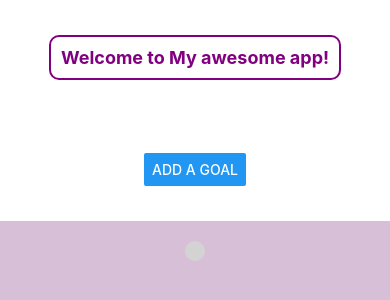
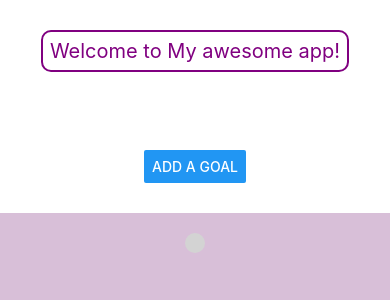
Before and after one commit to lizihao159/CS5520_project, a React Native app: screen / in a window 390 px wide. Shown: the top 300 px of the page. Built offline with nearby package versions, Linux system fonts and the light colour scheme.

Commit message:
adjust the style and margin

```diff
--- a/App.js
+++ b/App.js
@@ -6,20 +6,20 @@ import Input from './components/Input';
 
 export default function App() {
   const appName = 'Welcome to My awesome app!';
-  const [inputText, setInputText] = useState(''); // State to store input from child
-  const [modalVisible, setModalVisible] = useState(false); // State to control modal visibility
+  const [inputText, setInputText] = useState('');
+  const [modalVisible, setModalVisible] = useState(false);
 
-  // Callback function to handle the data received from Input.js
+  // Callback function
   const handleInputData = (text) => {
-    setInputText(text); // Set the input text from the child component
-    setModalVisible(false); // Hide the modal once the user adds a goal
+    setInputText(text); // Set the input text
+    setModalVisible(false); // Hide the modal after user type the goal
   };
 
   return (
     <SafeAreaView style={styles.container}>
       <StatusBar style="auto" />
 
-      {/* Top section with header and button */}
+      {/* Top section with header */}
       <View style={styles.topSection}>
         <Header name={appName}></Header>
 
@@ -36,7 +36,7 @@ export default function App() {
         </View>
       </View>
 
-      {/* Pass the modal visibility */}
+      {/* Pass the modal and the callback function to the Input */}
       <Input autoFocus={true} isVisible={modalVisible} onConfirm={handleInputData} />
     </SafeAreaView>
   );
@@ -48,19 +48,19 @@ const styles = StyleSheet.create({
     backgroundColor: '#fff',
   },
   topSection: {
-    flex: 1, // 1/5th of the screen
+    flex: 1, // 1/5 of the screen
     justifyContent: 'space-between', // Space between header and button
     alignItems: 'center',
     backgroundColor: '#fff',
-    paddingVertical: 35,
+    paddingVertical: 30, // Padding to give space at the top
   },
   buttonContainer: {
     alignSelf: 'stretch',
     justifyContent: 'flex-end', // place the button at the bottom
-    alignItems: 'center', // Center the button horizontally
+    alignItems: 'center', // place the button in the center
   },
   bottomSection: {
-    flex: 4, // 4/5ths of the screen
+    flex: 4, // 4/5 of the screen
     backgroundColor: '#d8bfd8', // Light purple background
     justifyContent: 'flex-start', // Align content to the top
     alignItems: 'center', // Align horizontally in the center
@@ -69,10 +69,10 @@ const styles = StyleSheet.create({
   textWrapper: {
     backgroundColor: '#d3d3d3',
     padding: 10,
-    borderRadius: 10, // Rounded corners for the View
+    borderRadius: 10, // Rounded corners
   },
   goalText: {
     fontSize: 20,
-    color: 'blue', // Text color set to blue
+    color: 'blue', // set the text color into blue
   },
 });
--- a/components/Header.js
+++ b/components/Header.js
@@ -11,16 +11,16 @@ export default function Header({ name }) {
 
 const styles = StyleSheet.create({
     headerContainer: {
-        borderWidth: 2, // Adding a border
-        borderColor: 'purple', // Border color
-        padding: 10, // Add padding inside the border
+        borderWidth: 2, // Adjust border width
+        borderColor: 'purple', // Adjust border color
+        padding: 7, // padding around the text
         borderRadius: 10, // Rounded corners
         marginBottom: 10,
     },
     headerText: {
         color: 'purple', // Purple text color
-        fontSize: 18,
-        fontWeight: 'bold',
+        fontSize: 20,
+        fontWeight: 'flat',
         textAlign: 'center',
     },
 });
```
